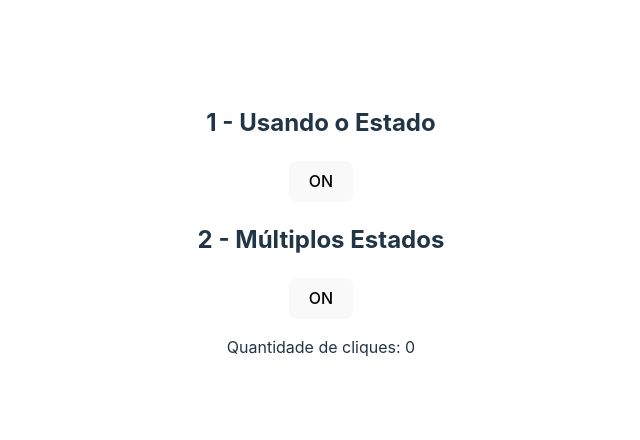
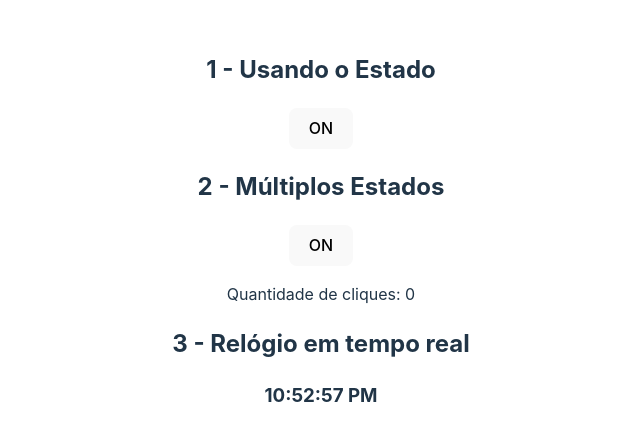
Before and after one commit to leojosants/udemy_desafios_de_reactjs_entrevistas_e_testes_tecnicos_secao_03, a React (Vite) app in the folder estado_e_ciclo_de_vida/: page / in a window 1280 px wide. Shown: the part 170-610 px from the top of the page, without its empty margins (319-959 px from the left). Built offline with nearby package versions, Linux system fonts and the light colour scheme.

Commit message:
class 29 - exercise 9: real-time clock solution

```diff
--- a/estado_e_ciclo_de_vida/src/App.jsx
+++ b/estado_e_ciclo_de_vida/src/App.jsx
@@ -1,6 +1,7 @@
 import './App.css'
 import ToggleMultiple from './components/ToggleMultiple';
 import Toggle from './components/Toggle';
+import Clock from './components/Clock';
 
 function App() {
   return (
@@ -10,6 +11,9 @@
 
       <h2>2 - Múltiplos Estados</h2>
       <ToggleMultiple />
+
+      <h2>3 - Relógio em tempo real</h2>
+      <Clock />
     </>
   );
 }
--- /dev/null
+++ b/estado_e_ciclo_de_vida/src/components/Clock.jsx
@@ -0,0 +1,21 @@
+import { useEffect, useState } from "react";
+
+const Clock = () => {
+    const [time, setTime] = useState(new Date());
+
+    useEffect(() => {
+        const timer = setInterval(() => {
+            setTime(new Date());
+        }, 1000);
+
+        return () => {
+            clearInterval(timer)
+        };
+    }, []);
+
+    return (
+        <h3>{time.toLocaleTimeString()}</h3>
+    );
+};
+
+export default Clock;
```
Also changed, not shown: estado_e_ciclo_de_vida/exercises/ex_03_real_time_clock.txt (added).
